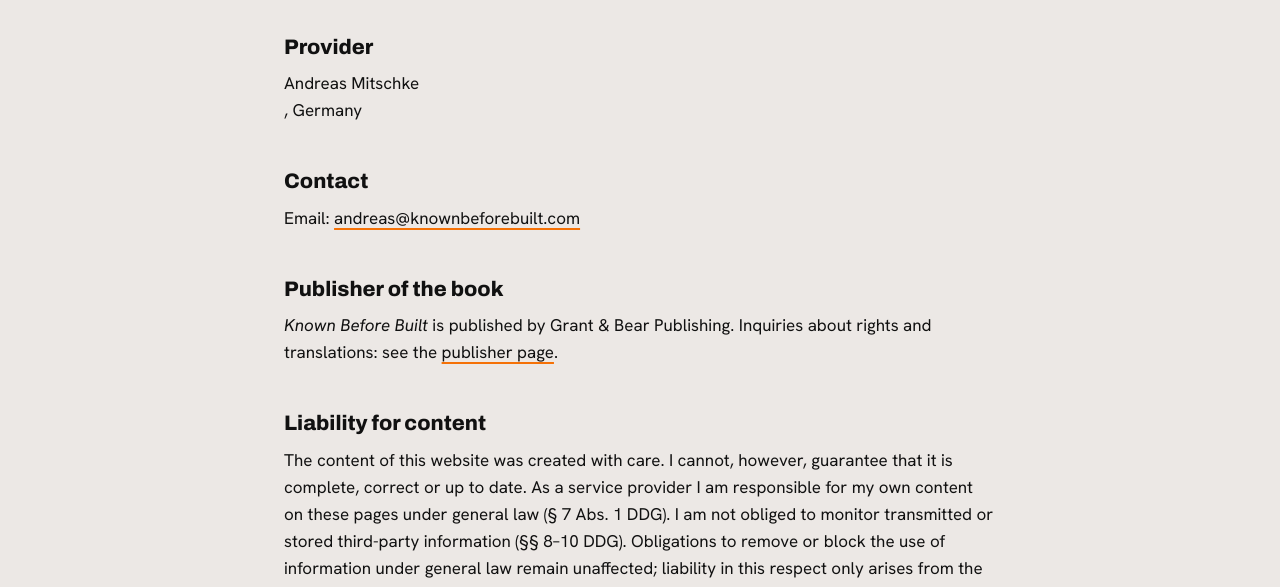
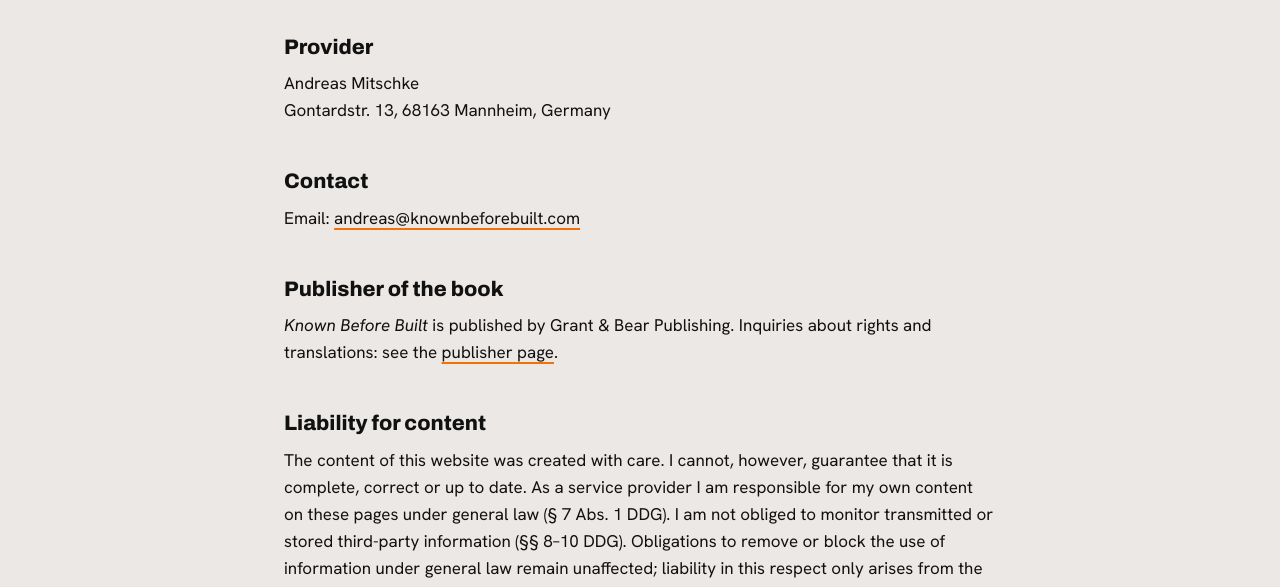
Before and after one commit to andmitsch/knownbeforebuilt, a plain HTML site: page legal-notice.html in a window 1280 px wide. Shown: the part 213-800 px from the top of the page. Drawn offline with Linux system fonts and the light colour scheme.

Commit message:
Add files via upload

```diff
--- a/legal-notice.html
+++ b/legal-notice.html
@@ -99,7 +99,7 @@ a:hover{text-decoration-thickness:3px}
 <h1>Legal Notice</h1>
 
 <h2>Provider</h2>
-<address>Andreas Mitschke<br><span></span><span></span>, Germany</address>
+<address>Andreas Mitschke<br>Gontardstr. 13, 68163 Mannheim, Germany</address>
 
 <h2>Contact</h2>
 <p>Email: <a href="mailto:andreas@knownbeforebuilt.com">andreas@knownbeforebuilt.com</a></p>
```
Also changed, not shown: privacy.html (+1 -1 lines).
